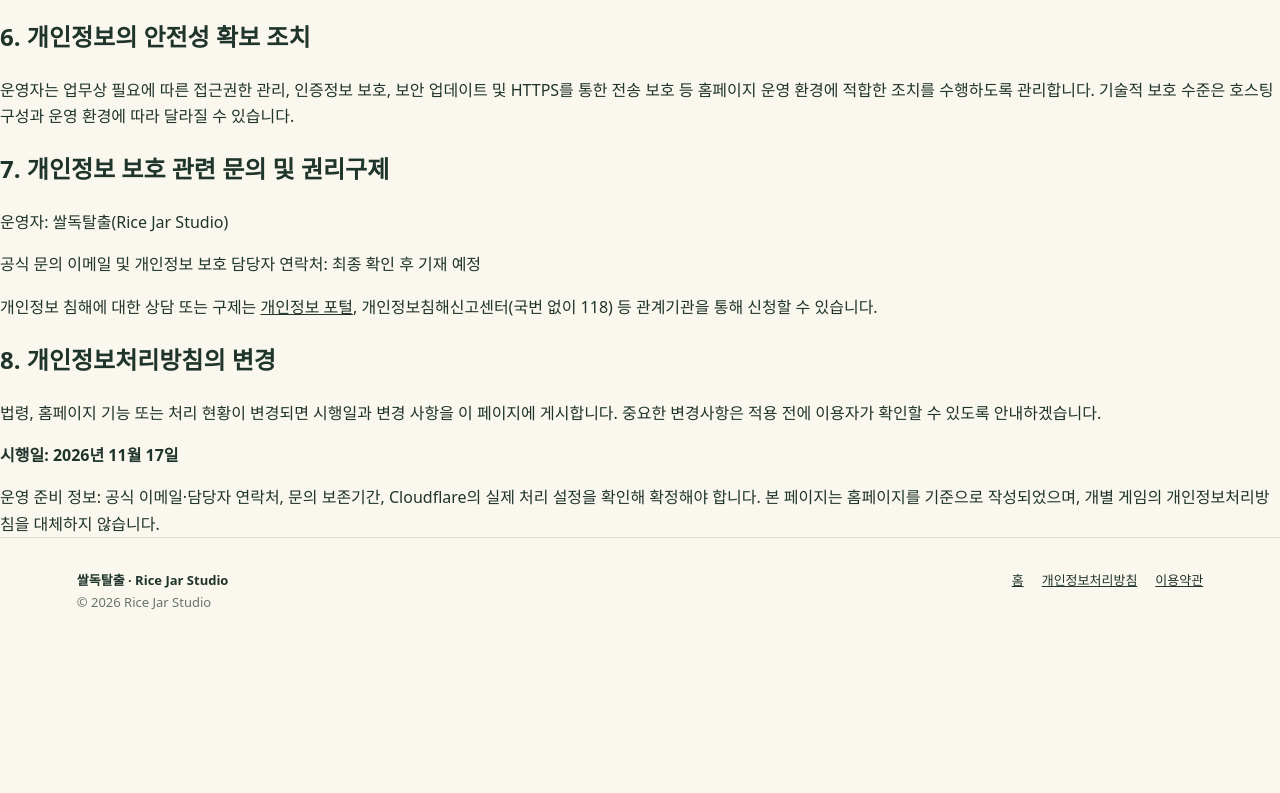
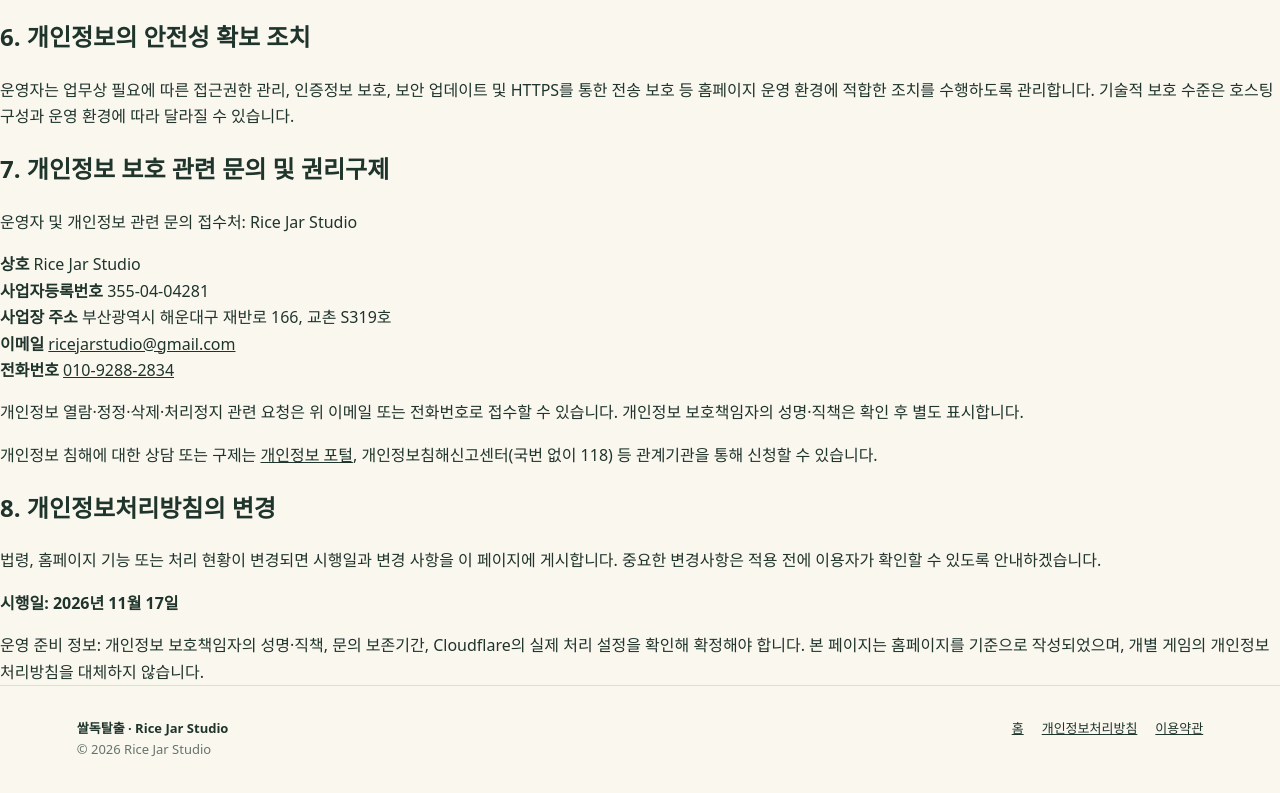
Before and after one commit to 9barcode/ricejarstudio-website, a plain HTML site: page public/privacy.html in a window 1280 px wide. Shown: the part 1483-2276 px from the top of the page. Before the commit the page ends 2128 px from the top, so only its background shows below. Drawn offline with Linux system fonts and the light colour scheme.

Commit message:
Publish official Rice Jar Studio business and contact details

```diff
--- a/public/privacy.html
+++ b/public/privacy.html
@@ -8,6 +8,6 @@
 <section id="automatic"><h2>4. 쿠키 및 자동수집 기술</h2><p>현재 공개된 홈페이지 소스에는 자체 로그인 쿠키, 맞춤형 광고 스크립트 및 별도 이용자 행동분석 스크립트가 포함되어 있지 않습니다. 다만 호스팅 제공자는 서비스 제공 및 보안을 위해 요청 정보, 쿠키 또는 유사 기술을 사용할 수 있습니다.</p><p>이용자는 브라우저 설정에서 쿠키를 차단하거나 삭제할 수 있으나, 일부 웹 기능에 영향을 줄 수 있습니다.</p></section>
 <section id="rights"><h2>5. 정보주체의 권리와 행사 방법</h2><p>이용자는 관련 법령에 따라 본인의 개인정보에 대해 열람, 정정·삭제, 처리정지 등 권리를 행사할 수 있습니다. 법정대리인 또는 적법하게 위임받은 대리인을 통한 요청도 가능합니다.</p><p>본 홈페이지에서 처리되는 개인정보에 관한 요청은 아래의 공식 문의처를 통해 접수하며, 본인 확인이 필요한 경우 필요한 최소한의 정보를 요청할 수 있습니다. 다른 법령에 따라 제한되는 경우 그 사유를 안내합니다.</p></section>
 <section id="safety"><h2>6. 개인정보의 안전성 확보 조치</h2><p>운영자는 업무상 필요에 따른 접근권한 관리, 인증정보 보호, 보안 업데이트 및 HTTPS를 통한 전송 보호 등 홈페이지 운영 환경에 적합한 조치를 수행하도록 관리합니다. 기술적 보호 수준은 호스팅 구성과 운영 환경에 따라 달라질 수 있습니다.</p></section>
-<section id="contact"><h2>7. 개인정보 보호 관련 문의 및 권리구제</h2><p>운영자: 쌀독탈출(Rice Jar Studio)</p><p class="info-missing">공식 문의 이메일 및 개인정보 보호 담당자 연락처: 최종 확인 후 기재 예정</p><p>개인정보 침해에 대한 상담 또는 구제는 <a href="https://www.privacy.go.kr/" target="_blank" rel="noopener noreferrer">개인정보 포털</a>, 개인정보침해신고센터(국번 없이 118) 등 관계기관을 통해 신청할 수 있습니다.</p></section>
+<section id="contact"><h2>7. 개인정보 보호 관련 문의 및 권리구제</h2><p>운영자 및 개인정보 관련 문의 접수처: Rice Jar Studio</p><p><strong>상호</strong> Rice Jar Studio<br><strong>사업자등록번호</strong> 355-04-04281<br><strong>사업장 주소</strong> 부산광역시 해운대구 재반로 166, 교촌 S319호<br><strong>이메일</strong> <a href="mailto:ricejarstudio@gmail.com">ricejarstudio@gmail.com</a><br><strong>전화번호</strong> <a href="tel:+821092882834">010-9288-2834</a></p><p>개인정보 열람·정정·삭제·처리정지 관련 요청은 위 이메일 또는 전화번호로 접수할 수 있습니다. 개인정보 보호책임자의 성명·직책은 확인 후 별도 표시합니다.</p><p>개인정보 침해에 대한 상담 또는 구제는 <a href="https://www.privacy.go.kr/" target="_blank" rel="noopener noreferrer">개인정보 포털</a>, 개인정보침해신고센터(국번 없이 118) 등 관계기관을 통해 신청할 수 있습니다.</p></section>
 <section id="updates"><h2>8. 개인정보처리방침의 변경</h2><p>법령, 홈페이지 기능 또는 처리 현황이 변경되면 시행일과 변경 사항을 이 페이지에 게시합니다. 중요한 변경사항은 적용 전에 이용자가 확인할 수 있도록 안내하겠습니다.</p><p><strong>시행일: 2026년 11월 17일</strong></p></section>
-<div class="legal-banner">운영 준비 정보: 공식 이메일·담당자 연락처, 문의 보존기간, Cloudflare의 실제 처리 설정을 확인해 확정해야 합니다. 본 페이지는 홈페이지를 기준으로 작성되었으며, 개별 게임의 개인정보처리방침을 대체하지 않습니다.</div></main><footer><div><strong>쌀독탈출 · Rice Jar Studio</strong><div class="muted">© 2026 Rice Jar Studio</div></div><div><a href="/">홈</a><a href="/privacy.html">개인정보처리방침</a><a href="/terms.html">이용약관</a></div></footer></body></html>
+<div class="legal-banner">운영 준비 정보: 개인정보 보호책임자의 성명·직책, 문의 보존기간, Cloudflare의 실제 처리 설정을 확인해 확정해야 합니다. 본 페이지는 홈페이지를 기준으로 작성되었으며, 개별 게임의 개인정보처리방침을 대체하지 않습니다.</div></main><footer><div><strong>쌀독탈출 · Rice Jar Studio</strong><div class="muted">© 2026 Rice Jar Studio</div></div><div><a href="/">홈</a><a href="/privacy.html">개인정보처리방침</a><a href="/terms.html">이용약관</a></div></footer></body></html>
```
Also changed, not shown: public/index.html (+1 -1 lines), public/terms.html (+1 -1 lines).
